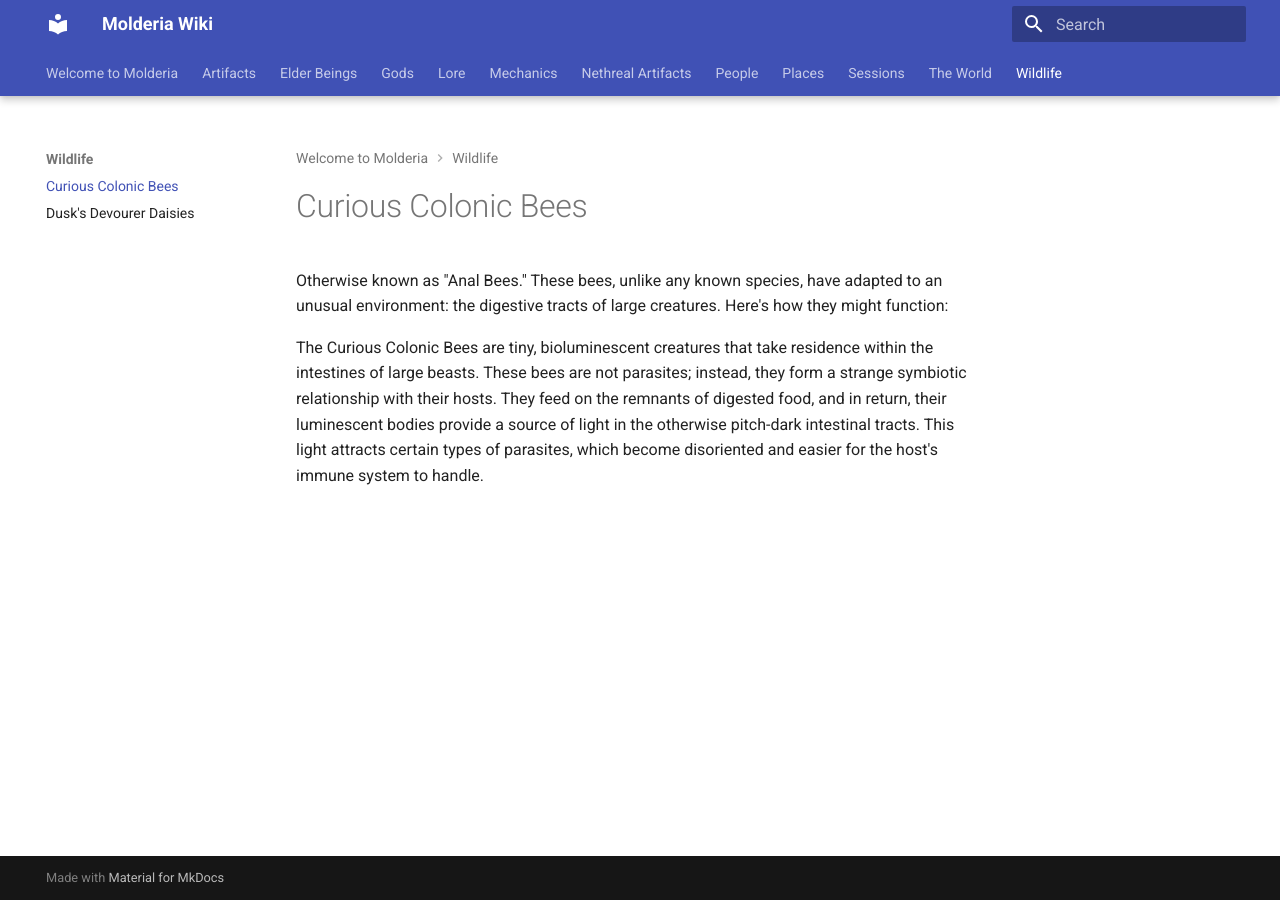
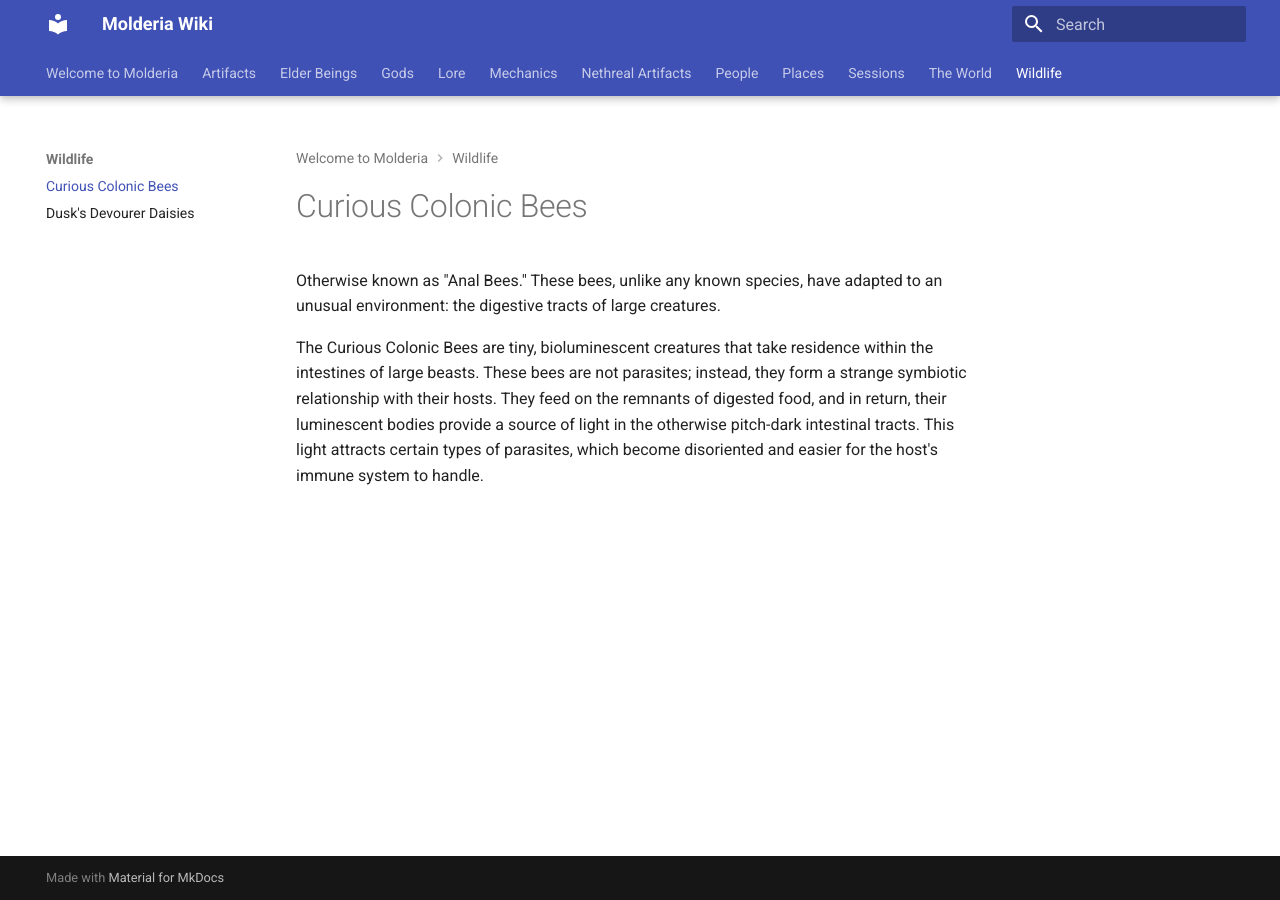
Before and after one commit to Nihilentropy-117/molderia, an MkDocs documentation site: the page built from docs/Wildlife/Curious Colonic Bees.md, in a window 1280 px wide. Built offline with MkDocs 1.6.1 and Material for MkDocs 9.7.7, drawn with Linux system fonts in a browser that asks for light colours.

Commit message:
Added Entries

```diff
--- a/docs/Wildlife/Curious Colonic Bees.md
+++ b/docs/Wildlife/Curious Colonic Bees.md
@@ -1,3 +1,3 @@
-Otherwise known as "Anal Bees." These bees, unlike any known species, have adapted to an unusual environment: the digestive tracts of large creatures. Here's how they might function:
+Otherwise known as "Anal Bees." These bees, unlike any known species, have adapted to an unusual environment: the digestive tracts of large creatures.
 
 The Curious Colonic Bees are tiny, bioluminescent creatures that take residence within the intestines of large beasts. These bees are not parasites; instead, they form a strange symbiotic relationship with their hosts. They feed on the remnants of digested food, and in return, their luminescent bodies provide a source of light in the otherwise pitch-dark intestinal tracts. This light attracts certain types of parasites, which become disoriented and easier for the host's immune system to handle.
```
Also changed, not shown: docs/.obsidian/workspace.json.
